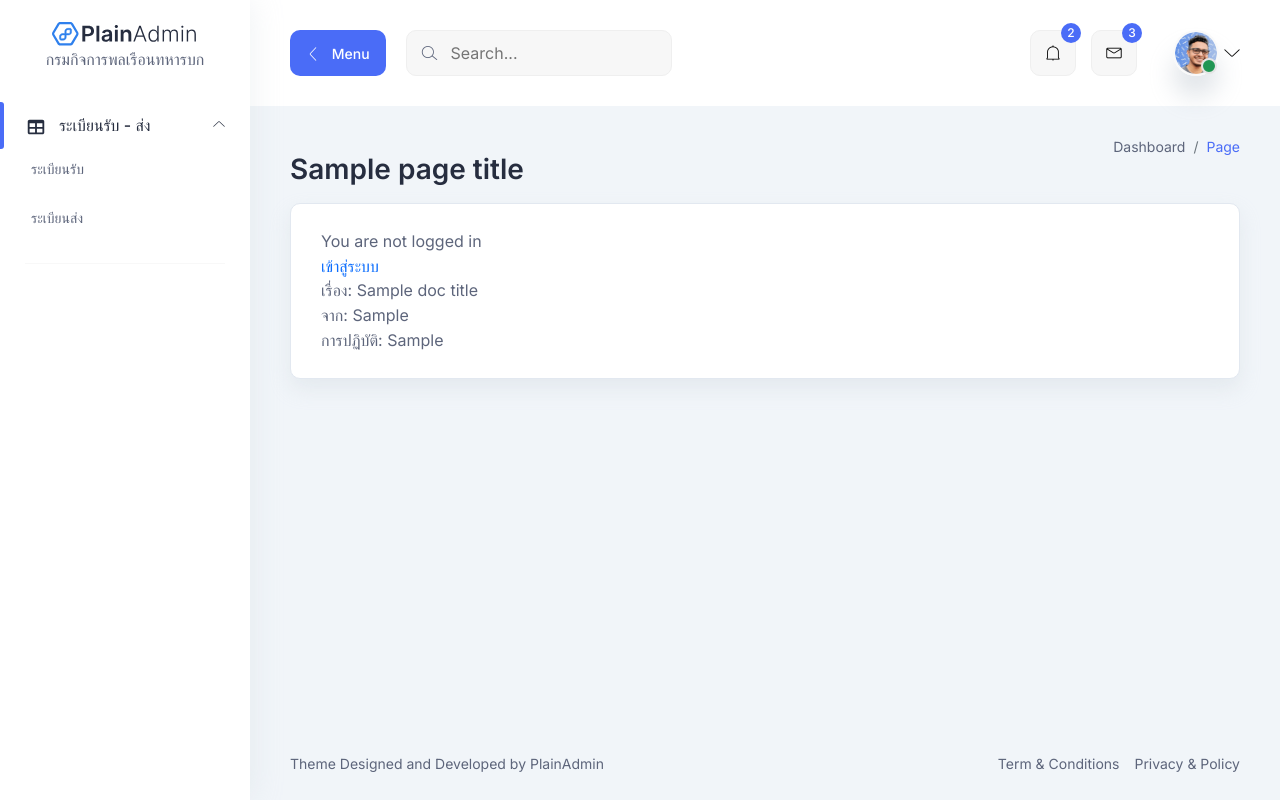
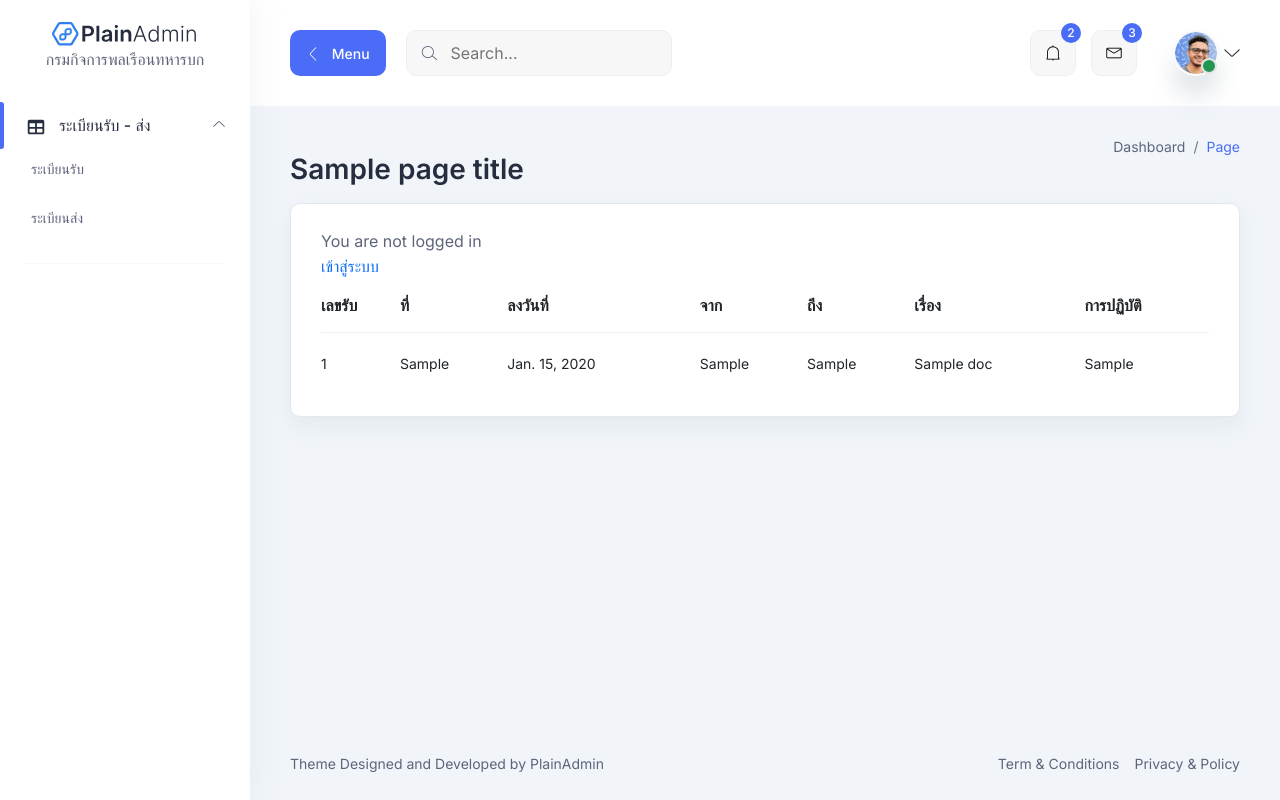
Before and after one commit to isddoca/doca_sarabun, a Django app: template template/doc_record/send_index.html in a window 1280 px wide. Run offline with Django 4.2, Linux system fonts and the light colour scheme; tables that the repository leaves empty hold one stand-in row (values such as "Sample post"); the template is opened without the code that fills it: values that come from a table or form of the project are taken from there, most other values are stand-ins (such as "Sample title", 1, 10 or a date in 2020); parts of the project's set-up code (start-up, migrations or seed data) failed here and were passed over; some libraries are stand-ins or nearby versions.

Commit message:
แสดงตารางรายการหนังสือรับ

```diff
--- a/template/doc_record/send_index.html
+++ b/template/doc_record/send_index.html
@@ -1,15 +1,35 @@
-{% extends 'doc_record/base.html' %}
+{% extends 'doc_record/base.html' %} {% block content %}
+    <div class="card-style mb-30">
+        {% if user.is_authenticated %} Hi {{ user.username }}! {% else %}
+            <p>You are not logged in</p>
+            <a href="{% url 'login' %}">เข้าสู่ระบบ</a>
+        {% endif %}
+        <table id="myTable" class="table table-sm">
+            <thead>
+            <tr>
+                <th>เลขรับ</th>
+                <th>ที่</th>
+                <th>ลงวันที่</th>
+                <th>จาก</th>
+                <th>ถึง</th>
+                <th>เรื่อง</th>
+                <th>การปฏิบัติ</th>
+            </tr>
+            </thead>
 
-{% block content %}
-    <div class="card-style mb-30">
-    {% if user.is_authenticated %}
-        Hi {{ user.username }}!
-    {% else %}
-        <p>You are not logged in</p>
-        <a href="{% url 'login' %}">เข้าสู่ระบบ</a>
-    {% endif %}
-    <p>เรื่อง: {{ doc_title }}</p>
-    <p>จาก: {{ doc_unit }}</p>
-    <p>การปฏิบัติ: {{ doc_receive_unit }}</p>
+            <tbody>
+            {% for data in doc_receives %}
+                <tr>
+                    <td class="small">{{ data.receive_no }}</td>
+                    <td class="small">{{ data.doc.doc_no }}</td>
+                    <td class="small">{{ data.doc.doc_date }}</td>
+                    <td class="small">{{ data.doc.doc_from }}</td>
+                    <td class="small">{{ data.doc.doc_to }}</td>
+                    <td class="small">{{ data.doc.title }}</td>
+                    <td class="small">{{ data.action }}</td>
+                </tr>
+            {% endfor %}
+            </tbody>
+        </table>
     </div>
 {% endblock %}
```
Also changed, not shown: doc_record/views.py (+4 -12 lines).
